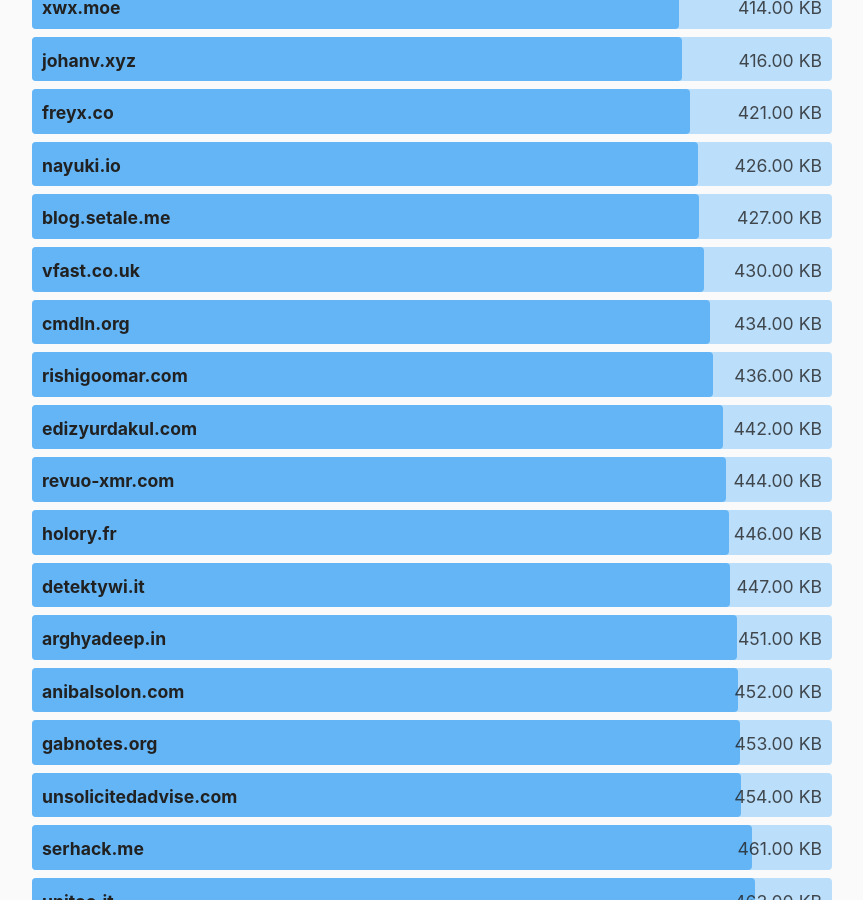
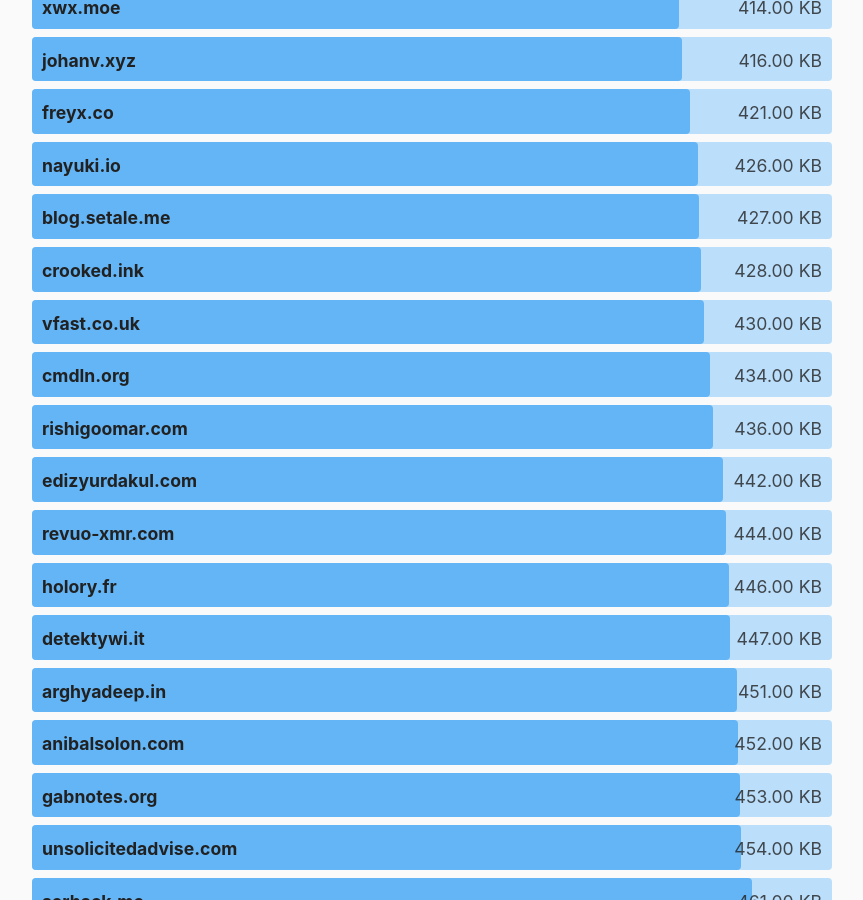
Before and after one commit to kevquirk/512kb.club, a Jekyll site: the page built from index.md, in a window 1280 px wide and 900 px high, scrolled down 23428 px. Shown: the whole window, without its empty margins (208-1071 px from the left). Built offline with Jekyll 4.4.1, drawn with Linux system fonts in a browser that asks for light colours.

Commit message:
Add crooked.ink to sites.yml
Added "crooked.ink"

```diff
--- a/_data/sites.yml
+++ b/_data/sites.yml
@@ -523,6 +523,11 @@
   size: 30.2
   last_checked: 2022-04-26
 
+- domain: crooked.ink
+  url: https://crooked.ink
+  size: 428
+  last_checked: 2022-05-20
+
 - domain: ctrl-c.club
   url: https://ctrl-c.club/
   size: 115
```
